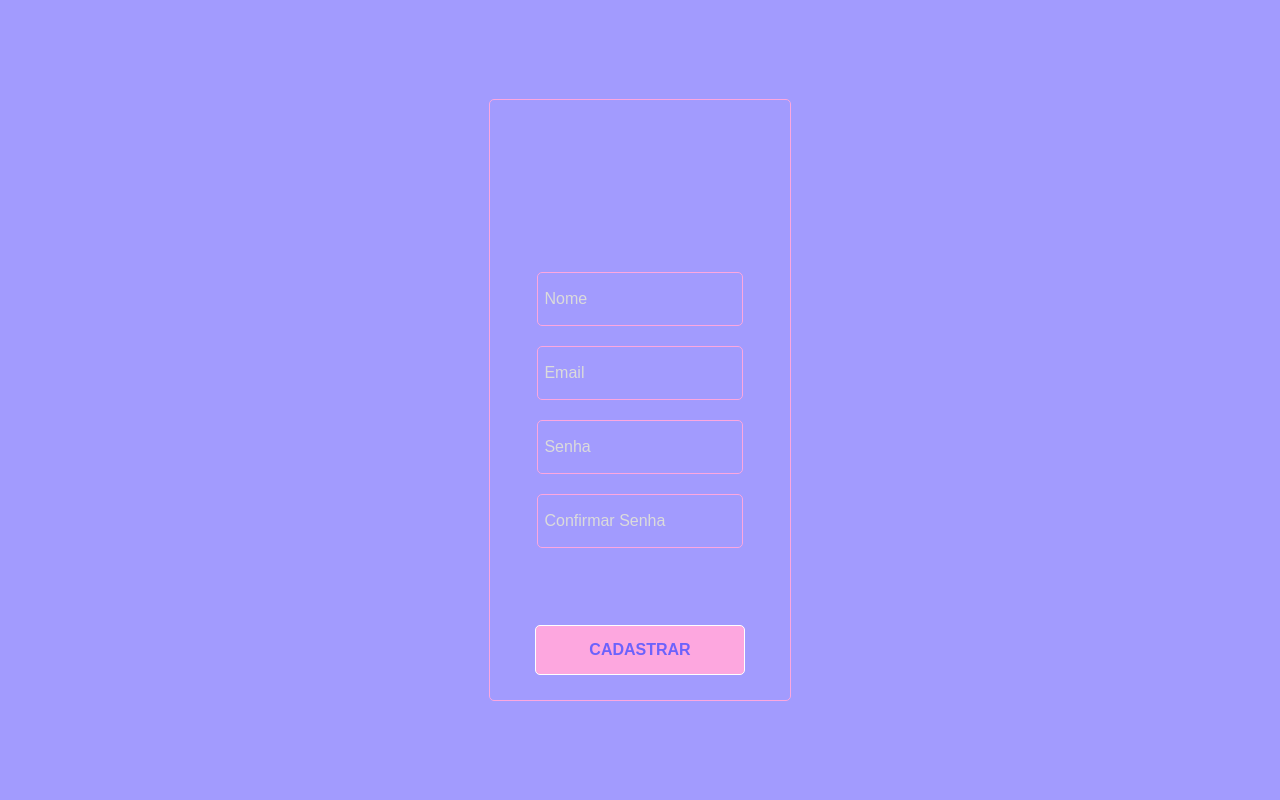
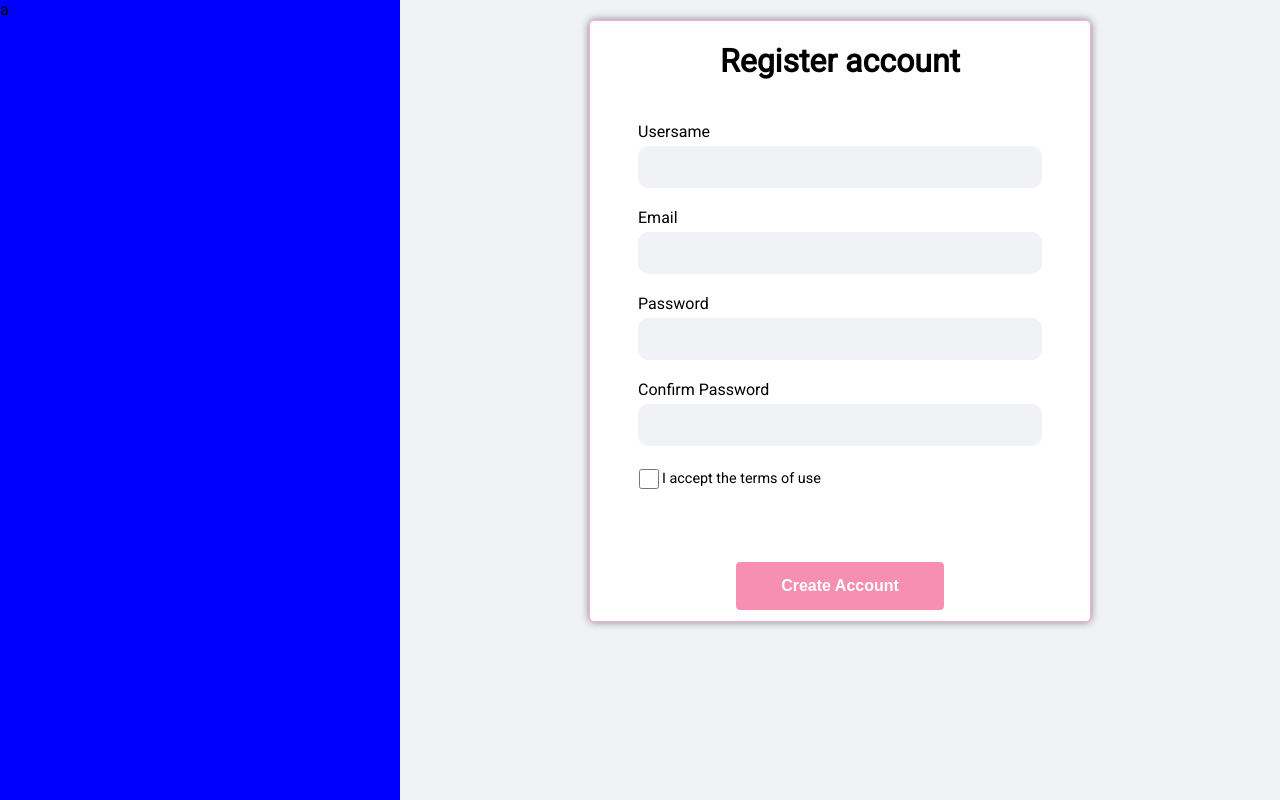
Before and after one commit to Kenzie-Academy-Brasil-Developers/react-entrega-s2-formulario-de-cadastro-vitorsoaresf, a React (Create React App) app: page / in a window 1280 px wide. Built offline with nearby package versions, Linux system fonts and the light colour scheme.

Commit message:
feat: implements style form component

```diff
--- a/src/components/Button/styles.js
+++ b/src/components/Button/styles.js
@@ -5,12 +5,12 @@ export const ContainerButton = styled.button`
   width: 210px;
   border-radius: 5px;
   border: solid 1px white;
-  background-color: #fda7df;
-  color: #6c62fc;
+  background-color: #f78fb3;
+  color: white;
   font-size: 1rem;
   font-weight: bold;
   cursor: pointer;
-  margin-top: 500px;
+  margin-top: 540px;
   position: absolute;
 
   :hover {
--- a/src/components/Form/index.jsx
+++ b/src/components/Form/index.jsx
@@ -14,6 +14,7 @@ function Form() {
     name: yup.string().required("Nome obrigatório"),
     password: yup.string().required("Senha obrigatório"),
     confirm_password: yup.string().required("Confirmação de senha obrigatória"),
+    accept_terms: yup.boolean().oneOf([true], "you accept the terms of use?"),
   });
 
   const {
@@ -31,43 +32,51 @@ function Form() {
 
   return (
     <ContainerForm onSubmit={handleSubmit(onSubmitFunction)}>
+      <h1>Register account</h1>
+
       <Input
         type="text"
-        placeholder=" Nome"
+        placeholder="Usersame"
         register={register}
-        // {...register("name")}
         name="name"
         error={errors.name?.message}
       />
-      {/* {errors.name?.message} */}
+
       <Input
         type="email"
-        placeholder=" Email"
+        placeholder="Email"
         register={register}
         name="email"
-        // {...register("email")}
         error={errors.email?.message}
       />
-      {/* {errors.email?.message} */}
+
       <Input
         type="password"
-        placeholder=" Senha"
+        placeholder="Password"
         register={register}
         name="password"
-        // {...register("password")}
         error={errors.password?.message}
       />
-      {/* {errors.password?.message} */}
+
       <Input
         type="password"
-        placeholder=" Confirmar Senha"
+        placeholder="Confirm Password"
         register={register}
         name="confirm_password"
-        // {...register("confirm_password")}
         error={errors.confirm_password?.message}
       />
-      {/* {errors.confirm_password?.message} */}
-      <Button type="submit" value="CADASTRAR" />
+
+      <div className="container__checkbox">
+        <Input
+          type="checkbox"
+          name="accept"
+          register={register}
+          name="accept_terms"
+          error={errors.accept_terms?.message}
+          message="I accept the terms of use"
+        />
+      </div>
+      <Button type="submit" value="Create Account" />
     </ContainerForm>
   );
 }
--- a/src/components/Form/styles.js
+++ b/src/components/Form/styles.js
@@ -4,10 +4,20 @@ export const ContainerForm = styled.form`
   width: 300px;
   height: 600px;
   border: solid 1px #fda7df;
-  margin: 0 auto;
+  margin: 20px auto;
   display: flex;
   flex-direction: column;
-  justify-content: center;
+  justify-content: flex-start;
   align-items: center;
   border-radius: 5px;
+  background-color: white;
+  box-shadow: 0 0 0.5em gray;
+
+  @media (min-width: 768px) {
+    width: 500px;
+  }
+
+  @media (min-width: 1024px) {
+    width: 500px;
+  }
 `;
--- a/src/components/Input/index.jsx
+++ b/src/components/Input/index.jsx
@@ -1,15 +1,22 @@
-import { ContainerInput, Container } from "./styles";
+import { ContainerCheckBox, ContainerInput, Container } from "./styles";
 
-function Input({ type, placeholder, register, name, error }) {
-  // console.log(error);
+function Input({ type, placeholder, register, name, error, message }) {
   return (
     <Container>
-      <ContainerInput
-        {...register(name)}
-        type={type}
-        placeholder={placeholder}
-      />
-      {error && <p>{error} </p>}
+      <span>{placeholder}</span>
+      {type === "checkbox" ? (
+        <div>
+          <ContainerCheckBox
+            id={name}
+            {...register(name)}
+            type={type}
+            error={error}
+          />
+          <label htmlFor={name}>{message}</label>
+        </div>
+      ) : (
+        <ContainerInput {...register(name)} type={type} error={error} />
+      )}
     </Container>
   );
 }
--- a/src/components/Input/styles.js
+++ b/src/components/Input/styles.js
@@ -1,28 +1,67 @@
 import styled from "styled-components";
 
 export const ContainerInput = styled.input`
-  border-radius: 5px;
-  border: solid 1px #fda7df;
-  background-color: unset;
-  height: 50px;
+  border-radius: 10px;
+  border: unset;
+  background-color: #f1f2f6;
+  height: 40px;
   width: 200px;
   font-size: 1rem;
-  margin-top: 20px;
-  color: white;
+  margin-top: 5px;
+  box-shadow: ${(props) => (props.error ? "0 0 0.5em red" : "unset")};
 
   ::placeholder {
     color: #dbdbdb;
   }
   :focus {
-    outline-color: white;
+    outline: unset;
+    border: 1px solid #d170af;
+    box-shadow: 0 0 0.5em #fda7df;
+    border-radius: 10px;
+    background-color: white;
+  }
+
+  @media (min-width: 768px) {
+    width: 400px;
+  }
+`;
+
+export const ContainerCheckBox = styled.input`
+  height: 20px;
+  width: 20px;
+  box-shadow: ${(props) => (props.error ? "0 0 0.5em red" : "unset")};
+
+  :checked {
+    background-color: blue;
   }
 `;
 
 export const Container = styled.div`
-  color: red;
+  display: flex;
+  flex-direction: column;
 
   p {
     height: 10px;
     font-size: 0.6rem;
+    color: red;
+  }
+  span {
+    margin-top: 20px;
+    color: black;
+  }
+
+  label {
+    font-size: 0.9rem;
+  }
+
+  div {
+    width: 200px;
+    display: flex;
+    align-items: center;
+
+    @media (min-width: 768px) {
+      width: 410px;
+      justify-content: flex-start;
+    }
   }
 `;
--- a/src/index.css
+++ b/src/index.css
@@ -1,13 +1,15 @@
+@import url("https://fonts.googleapis.com/css2?family=Inter:wght@600&family=Roboto&display=swap");
+
 body {
   margin: 0;
-  font-family: -apple-system, BlinkMacSystemFont, 'Segoe UI', 'Roboto', 'Oxygen',
-    'Ubuntu', 'Cantarell', 'Fira Sans', 'Droid Sans', 'Helvetica Neue',
+  font-family: -apple-system, BlinkMacSystemFont, "Segoe UI", "Roboto", "Oxygen",
+    "Ubuntu", "Cantarell", "Fira Sans", "Droid Sans", "Helvetica Neue",
     sans-serif;
   -webkit-font-smoothing: antialiased;
   -moz-osx-font-smoothing: grayscale;
 }
 
 code {
-  font-family: source-code-pro, Menlo, Monaco, Consolas, 'Courier New',
+  font-family: source-code-pro, Menlo, Monaco, Consolas, "Courier New",
     monospace;
 }
--- a/src/pages/Home/index.jsx
+++ b/src/pages/Home/index.jsx
@@ -1,7 +1,13 @@
 import Form from "../../components/Form";
+import { ContainerHome } from "./styles";
 
 function Home() {
-  return <Form />;
+  return (
+    <ContainerHome>
+      <section>a</section>
+      <Form />
+    </ContainerHome>
+  );
 }
 
 export default Home;
--- /dev/null
+++ b/src/pages/Home/styles.js
@@ -0,0 +1,19 @@
+import styled from "styled-components";
+
+export const ContainerHome = styled.div`
+  display: flex;
+  width: 100vw;
+  section {
+    display: none;
+  }
+
+  @media (min-width: 1024px) {
+    justify-content: space-between;
+    section {
+      display: block;
+      background-color: blue;
+      height: 100vh;
+      width: 400px;
+    }
+  }
+`;
--- a/src/routes/styles.js
+++ b/src/routes/styles.js
@@ -4,5 +4,6 @@ export const ContainerRoutes = styled.div`
   height: 100vh;
   display: flex;
   justify-content: center;
-  align-items: center;
+  align-items: flex-start;
+  background-color: #f1f2f6;
 `;
--- a/src/styles/global.js
+++ b/src/styles/global.js
@@ -4,7 +4,6 @@ export const GlobalStyle = createGlobalStyle`
     body{
         margin: 0;
         padding: 0;
-        background: #a29bfe;
-        font-family: Arial, Helvetica, sans-serif;
+        font-family: 'Roboto', sans-serif;
     }
 `;
```
